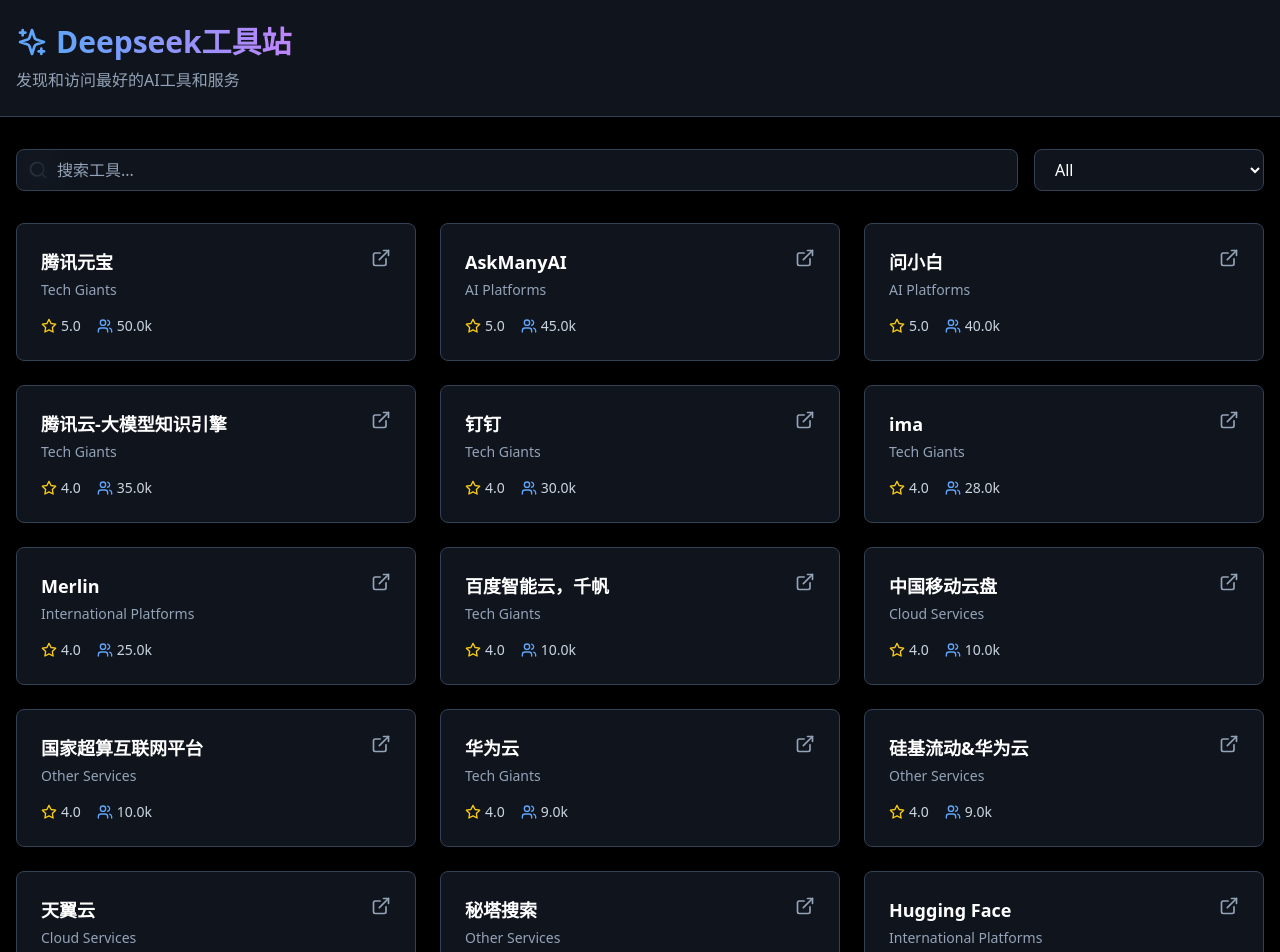
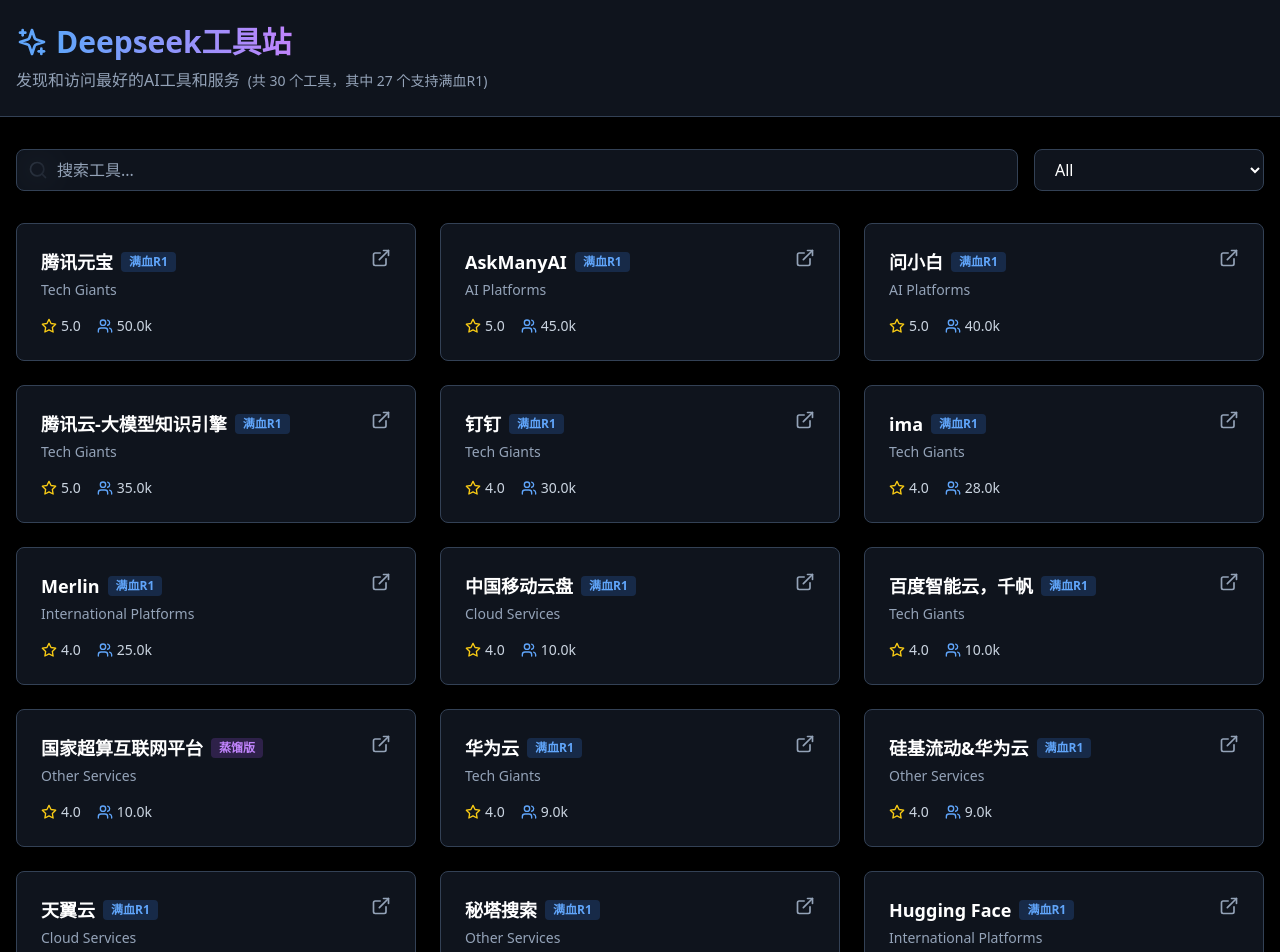
Before and after one commit to zhilshi/deepseek-tools, a React (Vite) app: page / in a window 1280 px wide. Shown: the top 952 px of the page. Built offline with nearby package versions, Linux system fonts and the light colour scheme.

Commit message:
update
更新支持更多网站

```diff
--- a/src/App.tsx
+++ b/src/App.tsx
@@ -7,52 +7,95 @@
   category: string;
   stars: number;
   users: number;
+  isFullR1: boolean;  // 是否支持满血R1
 }
 
 function App() {
   const tools: Tool[] = [
-    // Tech Giants
-    { name: "腾讯元宝", url: "https://yuanbao.tencent.com/chat/naQivTmsDa/b187e502-abe5-11ef-ab6b-5e7663991462", category: "Tech Giants", stars: 5, users: 50000 },
-    { name: "腾讯云-大模型知识引擎", url: "https://lke.cloud.tencent.com/webim_exp/#/chat/wQrAwR", category: "Tech Giants", stars: 4, users: 35000 },
-    { name: "支付宝百宝箱", url: "https://tbox.alipay.com/community", category: "Tech Giants", stars: 3, users: 18000 },
-    { name: "钉钉", url: "https://www.dingtalk.com/", category: "Tech Giants", stars: 4, users: 30000 },
-    { name: "ima", url: "https://ima.qq.com/", category: "Tech Giants", stars: 4, users: 28000 },
-    { name: "百度智能云，千帆", url: "https://console.bce.baidu.com/qianfan/ais/console/onlineTest/LLM/DeepSeek-R1", category: "Tech Giants", stars: 4, users: 10000 },
-    { name: "华为云", url: "https://console.huaweicloud.com/modelarts/", category: "Tech Giants", stars: 4, users: 9000 },
+    // 5星工具 (4-5分)
+    {
+      name: "腾讯元宝",
+      url: "https://yuanbao.tencent.com/chat/naQivTmsDa/b187e502-abe5-11ef-ab6b-5e7663991462",
+      category: "Tech Giants",
+      stars: 5,
+      users: 50000,
+      isFullR1: true
+    },
+    {
+      name: "腾讯云-大模型知识引擎",
+      url: "https://lke.cloud.tencent.com/webim_exp/#/chat/wQrAwR",
+      category: "Tech Giants",
+      stars: 5,
+      users: 35000,
+      isFullR1: true
+    },
+    {
+      name: "AskManyAI",
+      url: "https://askmanyai.cn/login",
+      category: "AI Platforms",
+      stars: 5,
+      users: 45000,
+      isFullR1: true
+    },
+    {
+      name: "问小白",
+      url: "https://www.wenxiaobai.com/chat/DeepseekR1",
+      category: "AI Platforms",
+      stars: 5,
+      users: 40000,
+      isFullR1: true
+    },
 
-    // AI Platforms
-    { name: "AskManyAI", url: "https://askmanyai.cn/login", category: "AI Platforms", stars: 5, users: 45000 },
-    { name: "问小白", url: "https://www.wenxiaobai.com/chat/DeepseekR1", category: "AI Platforms", stars: 5, users: 40000 },
-    { name: "商汤大装置", url: "https://console.sensecore.cn/aistudio/experience/conversation?model=DeepSeek-R1", category: "AI Platforms", stars: 3, users: 20000 },
-    { name: "deepinfra", url: "https://deepinfra.com/deepseek-ai/DeepSeek-R1", category: "AI Platforms", stars: 3, users: 15000 },
-    { name: "无问芯穹", url: "https://cloud.infini-ai.com/genstudio", category: "AI Platforms", stars: 4, users: 6000 },
-    { name: "天工AI", url: "https://www.tiangong.cn/", category: "AI Platforms", stars: 3, users: 2000 },
+    // 4星工具
+    {
+      name: "钉钉",
+      url: "https://www.dingtalk.com/",
+      category: "Tech Giants",
+      stars: 4,
+      users: 30000,
+      isFullR1: true
+    },
+    {
+      name: "ima",
+      url: "https://ima.qq.com/",
+      category: "Tech Giants",
+      stars: 4,
+      users: 28000,
+      isFullR1: true
+    },
+    {
+      name: "中国移动云盘",
+      url: "https://yun.139.com/w/#/index",
+      category: "Cloud Services",
+      stars: 4,
+      users: 10000,
+      isFullR1: true
+    },
 
-    // Cloud Services
-    { name: "中国移动云盘", url: "https://yun.139.com/w/#/index", category: "Cloud Services", stars: 4, users: 10000 },
-    { name: "潞晨云", url: "https://cloud.luchentech.com/maas/modelMarket/9821543f-65d9-4557-bac9-d1208ddbfbf5?tab=playground", category: "Cloud Services", stars: 3, users: 5000 },
-    { name: "天翼云", url: "https://huiju.ctyun.cn/modelSquare/?regionId=200000001852", category: "Cloud Services", stars: 4, users: 8000 },
-    { name: "火山方舟", url: "https://www.volcengine.com/product/ark", category: "Cloud Services", stars: 3, users: 4000 },
-
-    // International Platforms
-    { name: "Hugging Face", url: "https://huggingface.co/deepseek-ai/DeepSeek-R1", category: "International Platforms", stars: 4, users: 7000 },
-    { name: "Flowith", url: "https://flowith.io", category: "International Platforms", stars: 3, users: 2000 },
-    { name: "Merlin", url: "https://www.getmerlin.in/zh-CN", category: "International Platforms", stars: 4, users: 25000 },
-    { name: "Openrouter", url: "https://openrouter.ai/deepseek/deepseek-r1:free", category: "International Platforms", stars: 3, users: 1000 },
-    { name: "Perplexity", url: "https://www.perplexity.ai/", category: "International Platforms", stars: 4, users: 5000 },
-    { name: "POE", url: "https://poe.com", category: "International Platforms", stars: 3, users: 3000 },
-    { name: "Cursor", url: "https://cursor.com", category: "International Platforms", stars: 4, users: 4000 },
-    { name: "Cerebras", url: "https://cerebras.ai", category: "International Platforms", stars: 3, users: 2000 },
-    { name: "Groq", url: "https://groq.com/", category: "International Platforms", stars: 4, users: 5000 },
-
-    // Other Services
-    { name: "秘塔搜索", url: "https://metaso.cn", category: "Other Services", stars: 4, users: 8000 },
-    { name: "知乎直答", url: "https://zhida.zhihu.com/", category: "Other Services", stars: 3, users: 5000 },
-    { name: "硅基流动&华为云", url: "https://siliconflow.cn/zh-cn/", category: "Other Services", stars: 4, users: 9000 },
-    { name: "扣子", url: "https://www.coze.cn/home", category: "Other Services", stars: 3, users: 4000 },
-    { name: "Monica AI", url: "https://monica.im/home/chat/Monica/monica", category: "Other Services", stars: 4, users: 7000 },
-    { name: "Chatbox", url: "https://web.chatboxai.app/", category: "Other Services", stars: 3, users: 3000 },
-    { name: "国家超算互联网平台", url: "https://www.scnet.cn/ui/mall/", category: "Other Services", stars: 4, users: 10000 },
+    // 其他工具
+    { name: "百度智能云，千帆", url: "https://console.bce.baidu.com/qianfan/ais/console/onlineTest/LLM/DeepSeek-R1", category: "Tech Giants", stars: 4, users: 10000, isFullR1: true },
+    { name: "华为云", url: "https://console.huaweicloud.com/modelarts/", category: "Tech Giants", stars: 4, users: 9000, isFullR1: true },
+    { name: "商汤大装置", url: "https://console.sensecore.cn/aistudio/experience/conversation?model=DeepSeek-R1", category: "AI Platforms", stars: 3, users: 20000, isFullR1: true },
+    { name: "deepinfra", url: "https://deepinfra.com/deepseek-ai/DeepSeek-R1", category: "AI Platforms", stars: 3, users: 15000, isFullR1: true },
+    { name: "无问芯穹", url: "https://cloud.infini-ai.com/genstudio", category: "AI Platforms", stars: 4, users: 6000, isFullR1: true },
+    { name: "天工AI", url: "https://www.tiangong.cn/", category: "AI Platforms", stars: 3, users: 2000, isFullR1: true },
+    { name: "潞晨云", url: "https://cloud.luchentech.com/maas/modelMarket/9821543f-65d9-4557-bac9-d1208ddbfbf5?tab=playground", category: "Cloud Services", stars: 3, users: 5000, isFullR1: true },
+    { name: "天翼云", url: "https://huiju.ctyun.cn/modelSquare/?regionId=200000001852", category: "Cloud Services", stars: 4, users: 8000, isFullR1: true },
+    { name: "火山方舟", url: "https://www.volcengine.com/product/ark", category: "Cloud Services", stars: 3, users: 4000, isFullR1: true },
+    { name: "Hugging Face", url: "https://huggingface.co/deepseek-ai/DeepSeek-R1", category: "International Platforms", stars: 4, users: 7000, isFullR1: true },
+    { name: "Merlin", url: "https://www.getmerlin.in/zh-CN", category: "International Platforms", stars: 4, users: 25000, isFullR1: true },
+    { name: "Perplexity", url: "https://www.perplexity.ai/", category: "International Platforms", stars: 4, users: 5000, isFullR1: true },
+    { name: "POE", url: "https://poe.com", category: "International Platforms", stars: 3, users: 3000, isFullR1: true },
+    { name: "Cursor", url: "https://cursor.com", category: "International Platforms", stars: 4, users: 4000, isFullR1: true },
+    { name: "Cerebras", url: "https://cerebras.ai", category: "International Platforms", stars: 3, users: 2000, isFullR1: false },  // 蒸馏版
+    { name: "Groq", url: "https://groq.com/", category: "International Platforms", stars: 4, users: 5000, isFullR1: false },  // 蒸馏版
+    { name: "秘塔搜索", url: "https://metaso.cn", category: "Other Services", stars: 4, users: 8000, isFullR1: true },
+    { name: "知乎直答", url: "https://zhida.zhihu.com/", category: "Other Services", stars: 3, users: 5000, isFullR1: true },
+    { name: "硅基流动&华为云", url: "https://siliconflow.cn/zh-cn/", category: "Other Services", stars: 4, users: 9000, isFullR1: true },
+    { name: "扣子", url: "https://www.coze.cn/home", category: "Other Services", stars: 3, users: 4000, isFullR1: true },
+    { name: "Monica AI", url: "https://monica.im/home/chat/Monica/monica", category: "Other Services", stars: 4, users: 7000, isFullR1: true },
+    { name: "Chatbox", url: "https://web.chatboxai.app/", category: "Other Services", stars: 3, users: 3000, isFullR1: true },
+    { name: "国家超算互联网平台", url: "https://www.scnet.cn/ui/mall/", category: "Other Services", stars: 4, users: 10000, isFullR1: false }  // 蒸馏版
   ];
 
   const [searchTerm, setSearchTerm] = React.useState("");
@@ -86,7 +129,12 @@
               Deepseek工具站
             </h1>
           </div>
-          <p className="mt-2 text-slate-400">发现和访问最好的AI工具和服务</p>
+          <p className="mt-2 text-slate-400">
+            发现和访问最好的AI工具和服务
+            <span className="ml-2 text-sm">
+              (共 {tools.length} 个工具，其中 {tools.filter(t => t.isFullR1).length} 个支持满血R1)
+            </span>
+          </p>
         </div>
       </header>
 
@@ -134,8 +182,17 @@
               <div className="flex flex-col gap-2">
                 <div className="flex justify-between items-start">
                   <div>
-                    <h3 className="text-lg font-semibold text-white group-hover:text-blue-400 transition-colors">
+                    <h3 className="text-lg font-semibold text-white group-hover:text-blue-400 transition-colors flex items-center gap-2">
                       {tool.name}
+                      {tool.isFullR1 ? (
+                        <span className="text-xs bg-blue-500/20 text-blue-400 px-2 py-0.5 rounded">
+                          满血R1
+                        </span>
+                      ) : (
+                        <span className="text-xs bg-purple-500/20 text-purple-400 px-2 py-0.5 rounded">
+                          蒸馏版
+                        </span>
+                      )}
                     </h3>
                     <p className="mt-1 text-sm text-slate-400">{tool.category}</p>
                   </div>
--- a/vite.config.ts
+++ b/vite.config.ts
@@ -47,15 +47,15 @@
 
   // 开发服务器配置
   server: {
-    port: 3000,           // 端口号
-    strictPort: true,     // 端口被占用时直接退出
+    port: 3000,           // 默认端口
+    strictPort: false,    // 如果端口被占用，会自动尝试下一个可用端口
     host: true,           // 监听所有地址
   },
 
   // 预览配置
   preview: {
-    port: 3000,           // 预览服务器端口号
-    strictPort: true,     // 端口被占用时直接退出
+    port: 3000,           // 默认端口
+    strictPort: false,    // 如果端口被占用，会自动尝试下一个可用端口
     host: true,           // 监听所有地址
   },
 });
```
